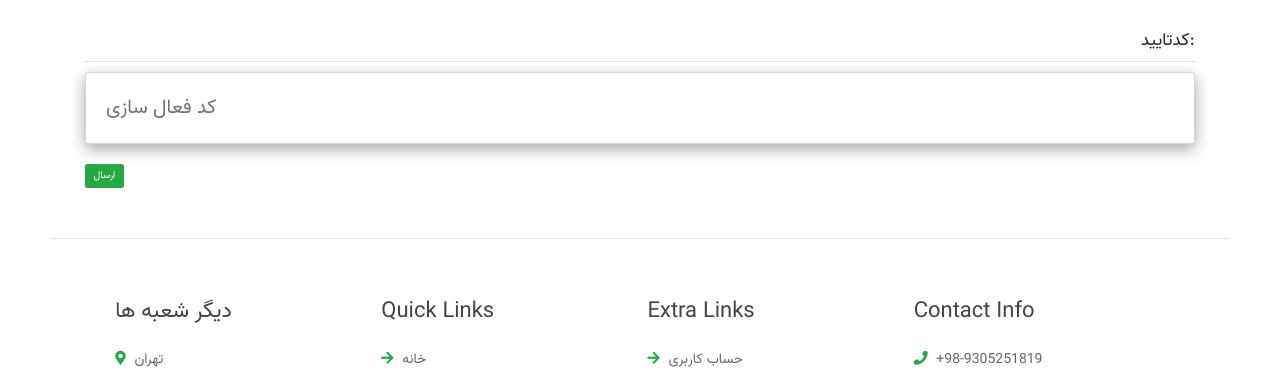
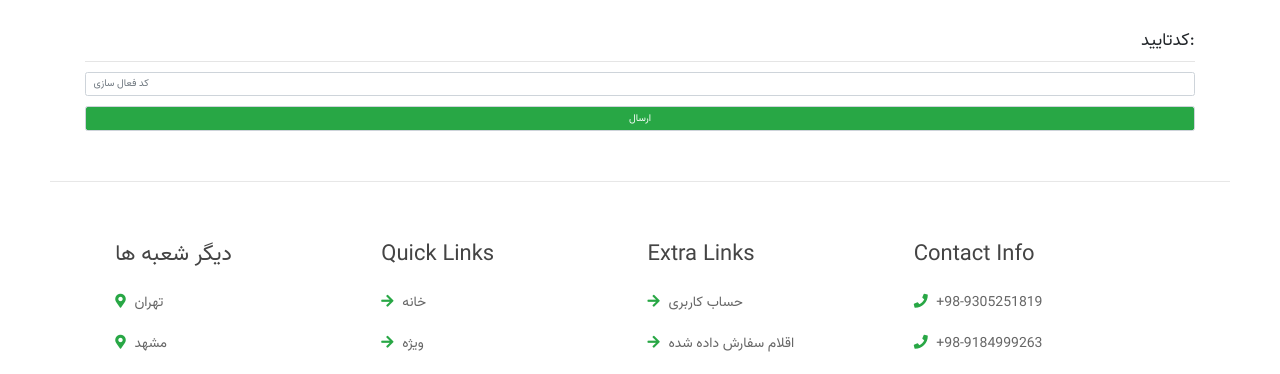
Before and after one commit to mahdizo3181/shope, a Django app: page /accounts/verify/ in a window 1280 px wide; the page is wider, and only the part inside the window is pictured. Shown: the part 140-514 px from the top of that part. Run offline with Django 4.2, Linux system fonts and the light colour scheme; parts of the project's set-up code (start-up, migrations or seed data) failed here and were passed over; some libraries are stand-ins or nearby versions.

Commit message:
refactor : VERIFY  code html

```diff
--- a/templates/accounts/verify.html
+++ b/templates/accounts/verify.html
@@ -3,24 +3,16 @@
 {% block head %}
     <link rel="stylesheet" href="https://cdn.jsdelivr.net/npm/bootstrap@4.0.0/dist/css/bootstrap.min.css"
           integrity="sha384-Gn5384xqQ1aoWXA+058RXPxPg6fy4IWvTNh0E263XmFcJlSAwiGgFAW/dAiS6JXm" crossorigin="anonymous">
-    <style>
-        .form-control {
-            padding: 20px;
-            font-size: 20px;
-            box-shadow: rgba(0, 0, 0, 0.35) 0px 5px 15px;
-        }
-    </style>
 {% endblock %}
 {% block body %}
     <div class="row " style="margin-top: 3rem">
         <div class="container">
             <h3 style="text-align: end;">کدتایید:</h3>
             <hr>
-
             <form action="#" method="POST">
                 {% csrf_token %}
                 {{ form.as_p }}
-                <button type="submit" class="btn btn-brand box-show-btn width-100 btn-account "> ارسال
+                <button type="submit" class="form-control" style="background-color: #28a745;color: white"> ارسال
                 </button>
             </form>
         </div>
```
